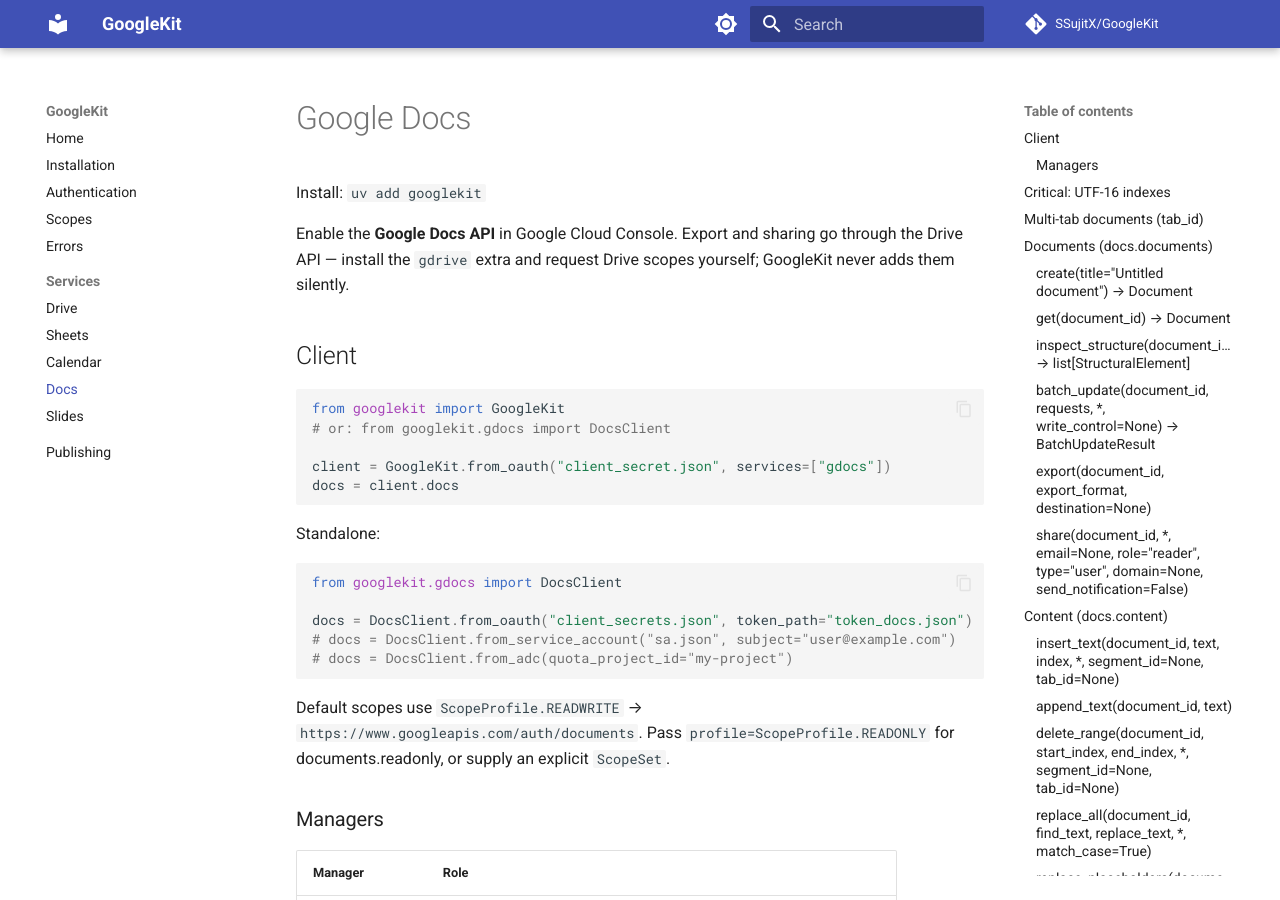
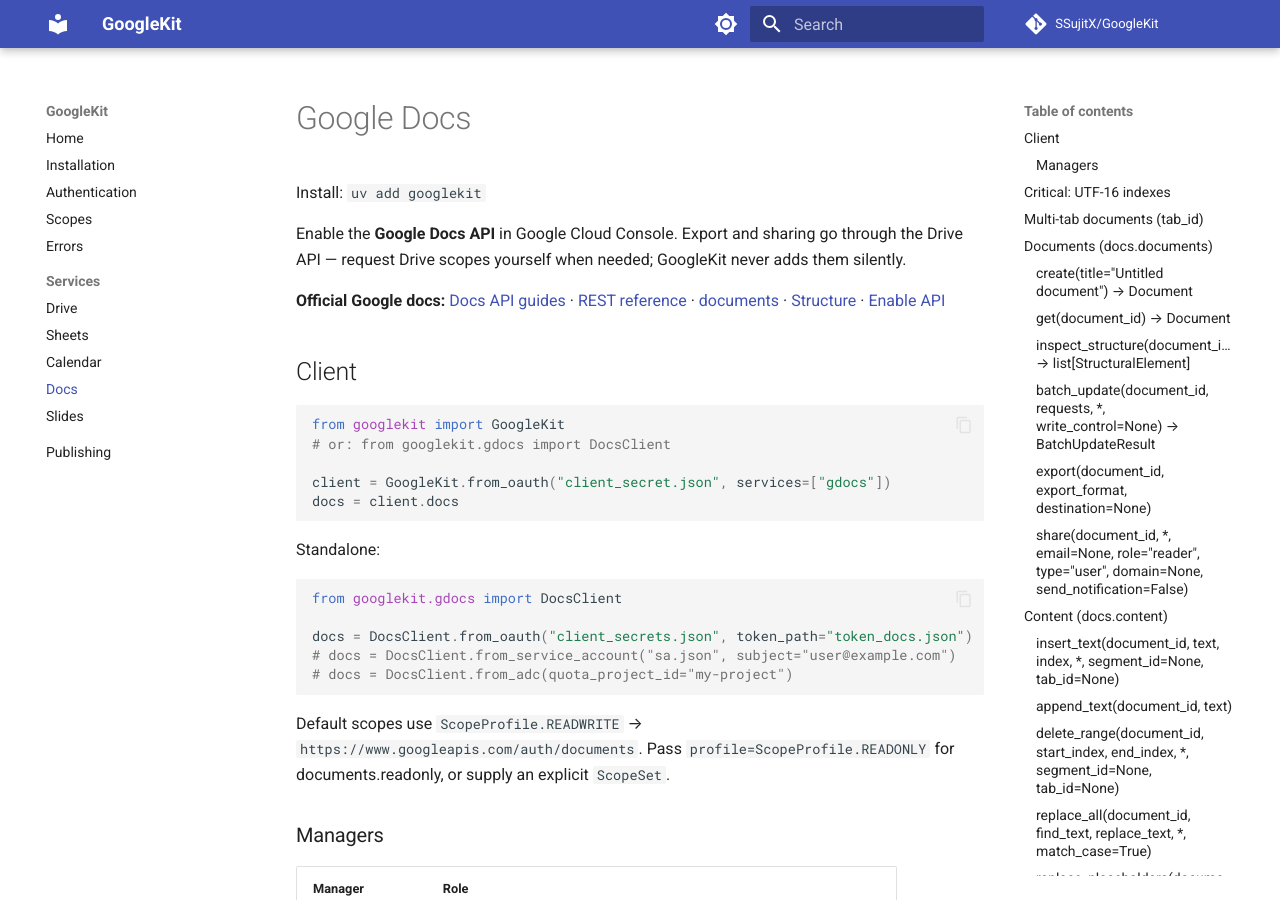
Before and after one commit to SSujitX/GoogleKit, an MkDocs documentation site: the page built from docs/docs.md, in a window 1280 px wide and 900 px high. Built offline with MkDocs 1.6.1 and Material for MkDocs 9.7.7, drawn with Linux system fonts in a browser that asks for light colours; comment, search, counter and statistics services are not loaded.

Commit message:
docs: Add metadata and official Google Docs API links to improve documentation clarity and user guidance for GoogleKit

```diff
--- a/docs/docs.md
+++ b/docs/docs.md
@@ -1,8 +1,21 @@
+---
+title: Google Docs API Python client (GoogleKit)
+description: >-
+  Create and edit Google Docs with GoogleKit — insert text, tables, batch updates,
+  UTF-16-safe indexes, and Drive export/share for Docs API v1.
+---
+
 # Google Docs
 
 Install: `uv add googlekit`
 
-Enable the **Google Docs API** in Google Cloud Console. Export and sharing go through the Drive API — install the `gdrive` extra and request Drive scopes yourself; GoogleKit never adds them silently.
+Enable the **Google Docs API** in Google Cloud Console. Export and sharing go through the Drive API — request Drive scopes yourself when needed; GoogleKit never adds them silently.
+
+**Official Google docs:** [Docs API guides](https://developers.google.com/workspace/docs/api/how-tos/overview) ·
+[REST reference](https://developers.google.com/workspace/docs/api/reference/rest) ·
+[documents](https://developers.google.com/workspace/docs/api/reference/rest/v1/documents) ·
+[Structure](https://developers.google.com/workspace/docs/api/concepts/structure) ·
+[Enable API](https://console.cloud.google.com/apis/library/docs.googleapis.com)
 
 ## Client
 
```
